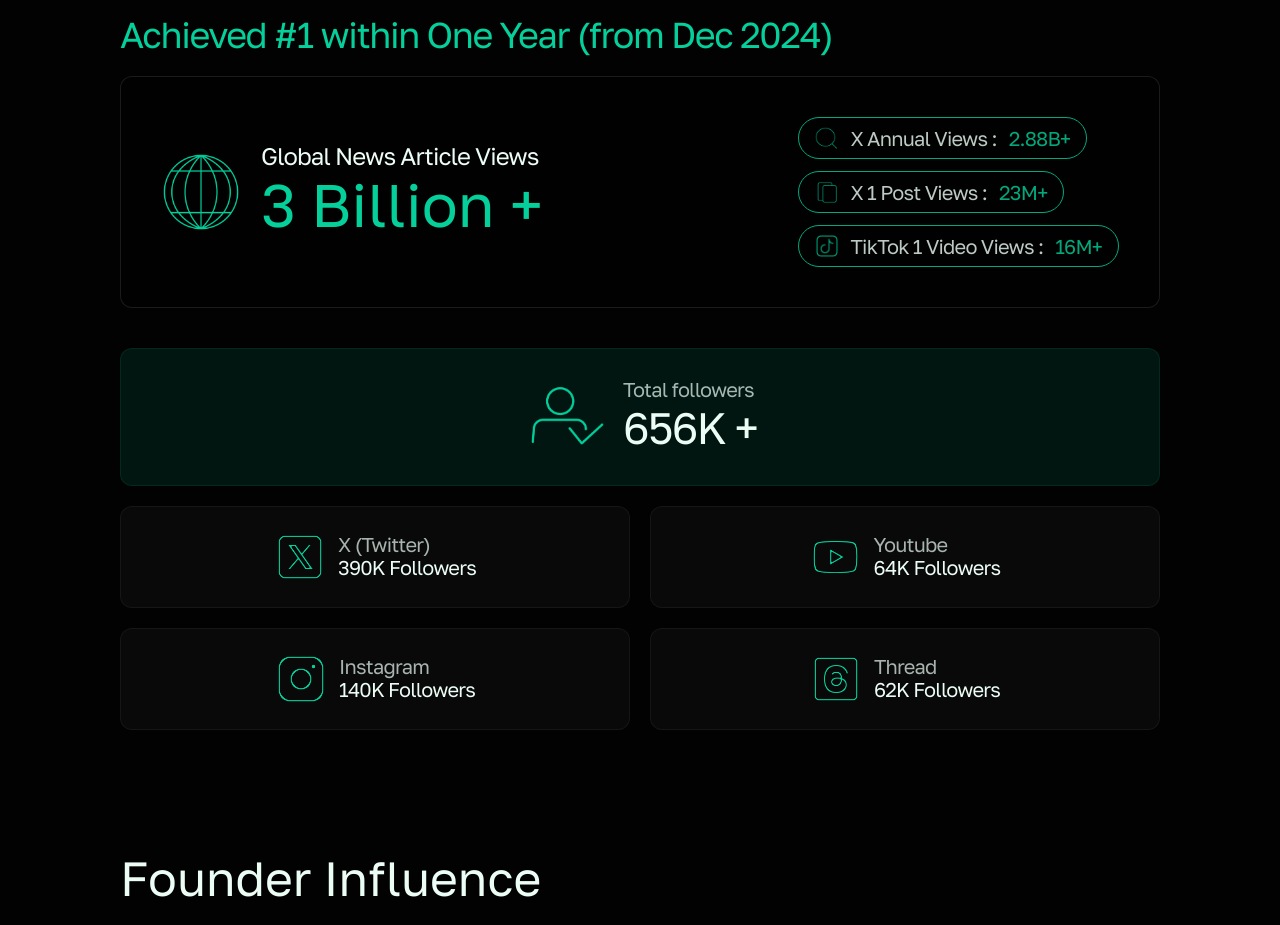
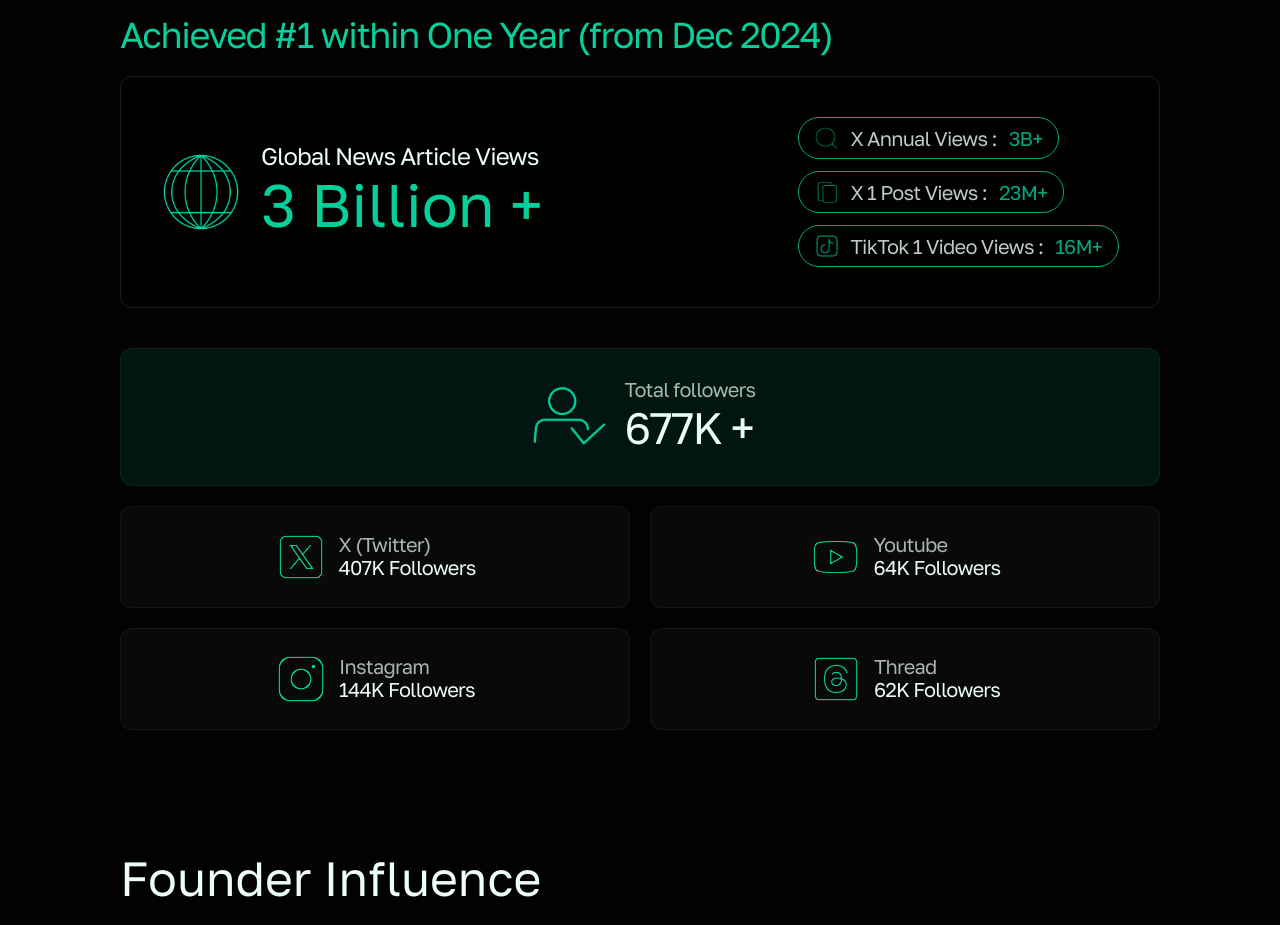
Before and after one commit to Lamb276/lamb276-landing, a React (Vite) app: page /business in a window 1280 px wide. Shown: the part 2220-3145 px from the top of the page. Built offline with nearby package versions, Linux system fonts and the light colour scheme.

Commit message:
design: Updated Influence count

```diff
--- a/src/pages/Business.jsx
+++ b/src/pages/Business.jsx
@@ -245,7 +245,7 @@
                                         src={founderInfluence2}
                                         alt="X Icon"
                                     />
-                                    X Annual Views : <span>2.88B+</span>
+                                    X Annual Views : <span>3B+</span>
                                 </MetricItem>
                                 <MetricItem>
                                     <MetricIcon
@@ -274,7 +274,7 @@
                             />
                             <SocialContent>
                                 <SocialLabel>Total followers</SocialLabel>
-                                <SocialNumber $highlight>656K +</SocialNumber>
+                                <SocialNumber $highlight>677K +</SocialNumber>
                             </SocialContent>
                         </SocialStatCard>
 
@@ -282,7 +282,7 @@
                             <SocialIcon src={founderInfluence6} alt="X" />
                             <SocialContent>
                                 <SocialLabel>X (Twitter)</SocialLabel>
-                                <SocialNumber>390K Followers</SocialNumber>
+                                <SocialNumber>407K Followers</SocialNumber>
                             </SocialContent>
                         </SocialStatCard>
 
@@ -301,7 +301,7 @@
                             />
                             <SocialContent>
                                 <SocialLabel>Instagram</SocialLabel>
-                                <SocialNumber>140K Followers</SocialNumber>
+                                <SocialNumber>144K Followers</SocialNumber>
                             </SocialContent>
                         </SocialStatCard>
 
```
